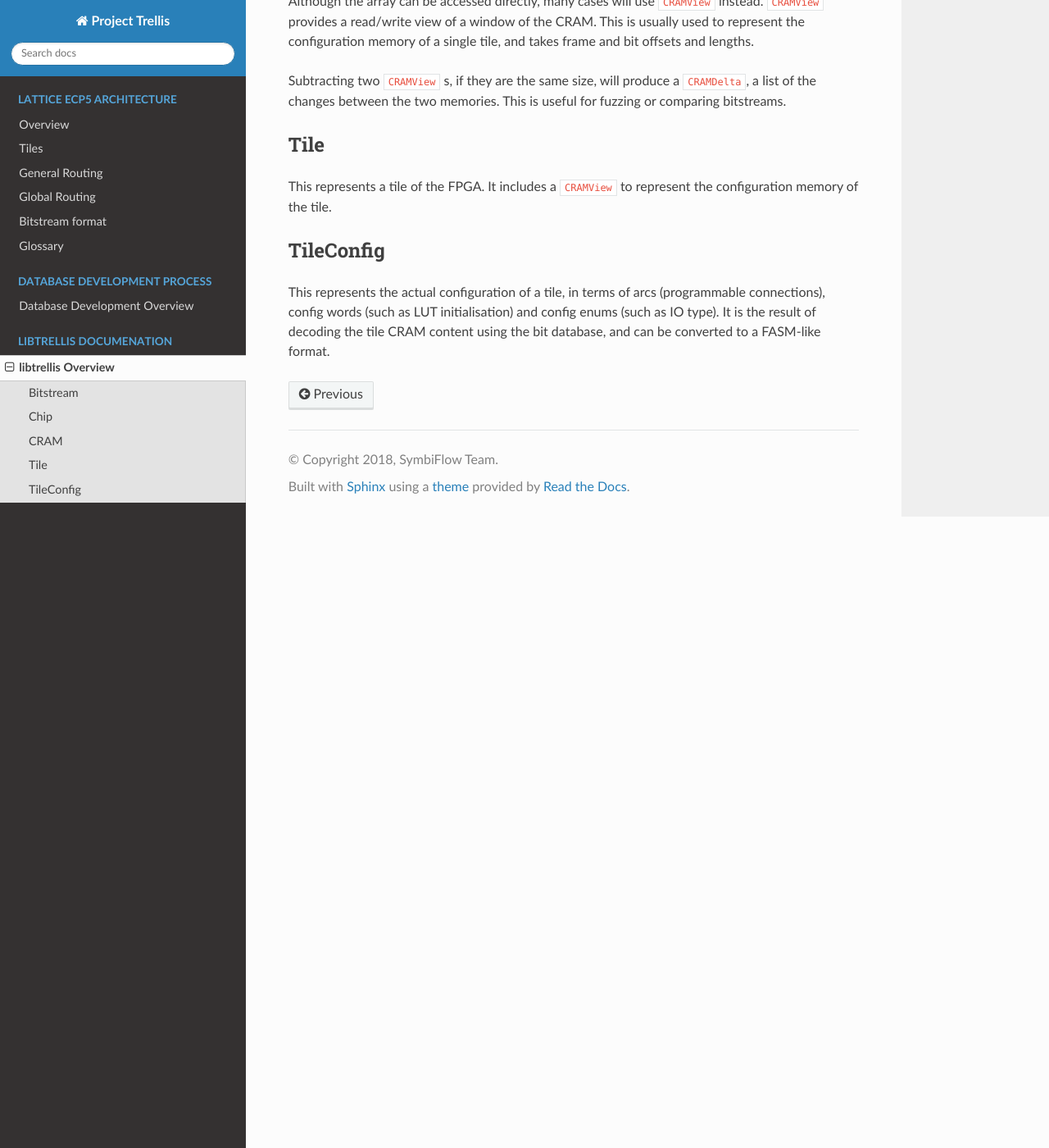
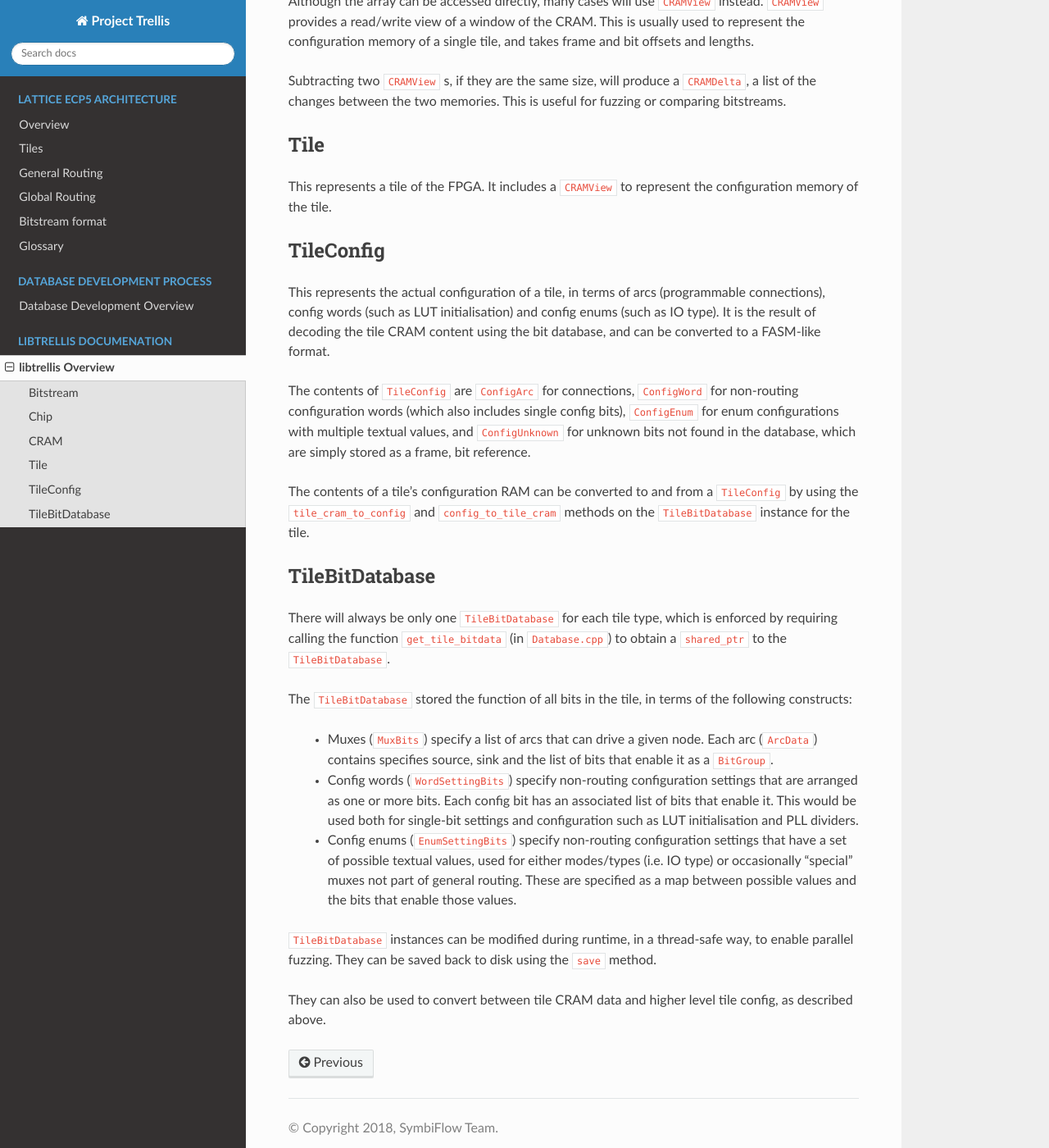
Before and after one commit to YosysHQ/prjtrellis, a Sphinx documentation site: the page built from docs/libtrellis/overview.rst, in a window 1280 px wide and 1400 px high, scrolled down 799 px. Shown: the whole window at 82% size. Built offline with Sphinx 7.4.7 and the Read the Docs theme 2.0.0, drawn with Linux system fonts in a browser that asks for light colours; formulas are drawn with MathJax 3.

Commit message:
docs: Updating libtrellis documentation
Signed-off-by: David Shah <davey1576@gmail.com>

```diff
--- a/docs/libtrellis/overview.rst
+++ b/docs/libtrellis/overview.rst
@@ -41,3 +41,31 @@ TileConfig
 This represents the actual configuration of a tile, in terms of arcs (programmable connections), config words (such as
 LUT initialisation) and config enums (such as IO type). It is the result of decoding the tile CRAM content using the bit
 database, and can be converted to a FASM-like format.
+
+The contents of ``TileConfig`` are ``ConfigArc`` for connections, ``ConfigWord`` for non-routing configuration words
+(which also includes single config bits), ``ConfigEnum`` for enum configurations with multiple textual values, and
+``ConfigUnknown`` for unknown bits not found in the database, which are simply stored as a frame, bit reference.
+
+The contents of a tile's configuration RAM can be converted to and from a ``TileConfig`` by using the ``tile_cram_to_config``
+and ``config_to_tile_cram`` methods on the ``TileBitDatabase`` instance for the tile.
+
+TileBitDatabase
+----------------
+There will always be only one ``TileBitDatabase`` for each tile type, which is enforced by requiring calling the
+function ``get_tile_bitdata`` (in ``Database.cpp``) to obtain a ``shared_ptr`` to the ``TileBitDatabase``.
+
+The ``TileBitDatabase`` stored the function of all bits in the tile, in terms of the following constructs:
+
+ - Muxes (``MuxBits``) specify a list of arcs that can drive a given node. Each arc (``ArcData``) contains
+   specifies source, sink and the list of bits that enable it as a ``BitGroup``.
+ - Config words (``WordSettingBits``) specify non-routing configuration settings that are arranged as one or more bits.
+   Each config bit has an associated list of bits that enable it. This would be used both for single-bit settings
+   and configuration such as LUT initialisation and PLL dividers.
+ - Config enums (``EnumSettingBits``) specify non-routing configuration settings that have a set of possible textual
+   values, used for either modes/types (i.e. IO type) or occasionally "special" muxes not part of general routing. These
+   are specified as a map between possible values and the bits that enable those values.
+
+``TileBitDatabase`` instances can be modified during runtime, in a thread-safe way, to enable parallel fuzzing. They can
+be saved back to disk using the ``save`` method.
+
+They can also be used to convert between tile CRAM data and higher level tile config, as described above.
```
